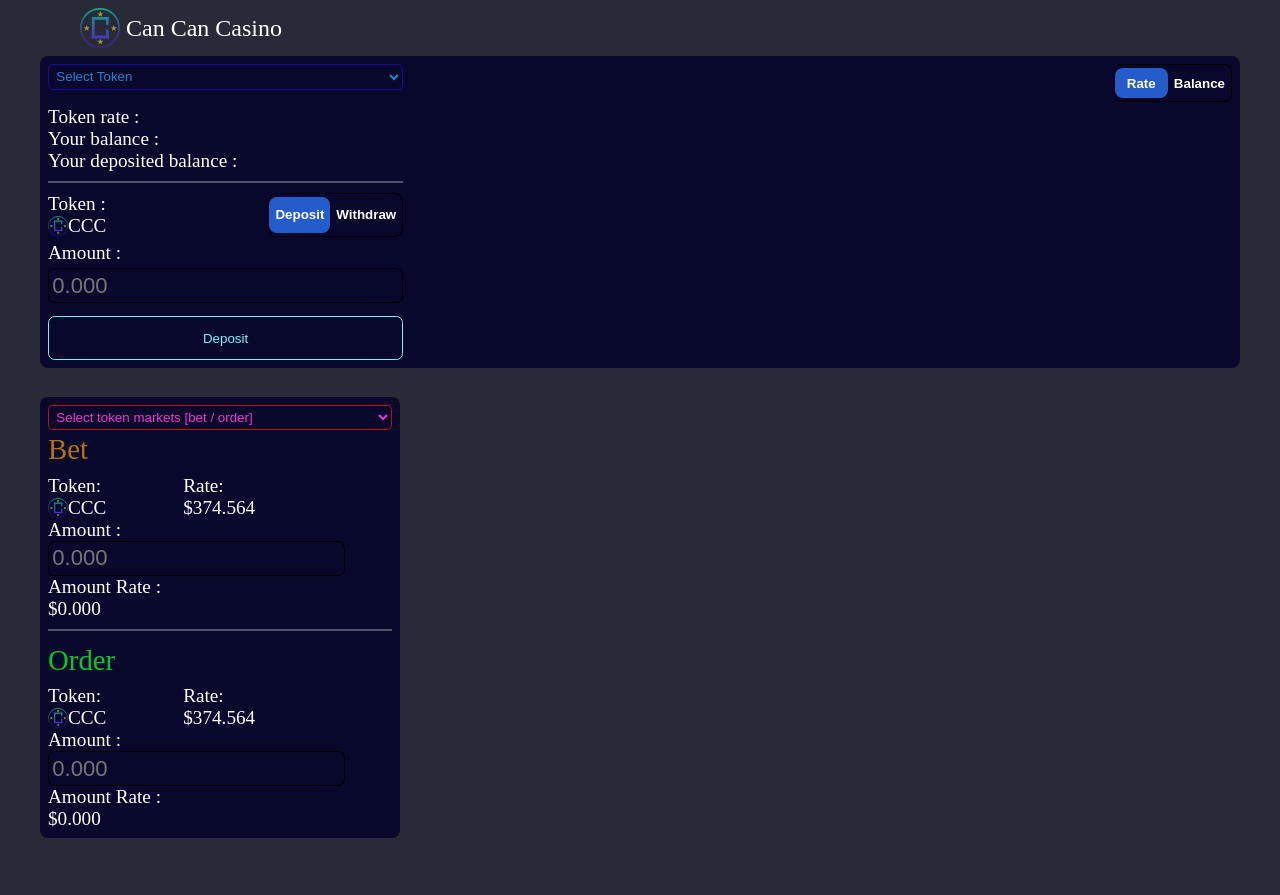
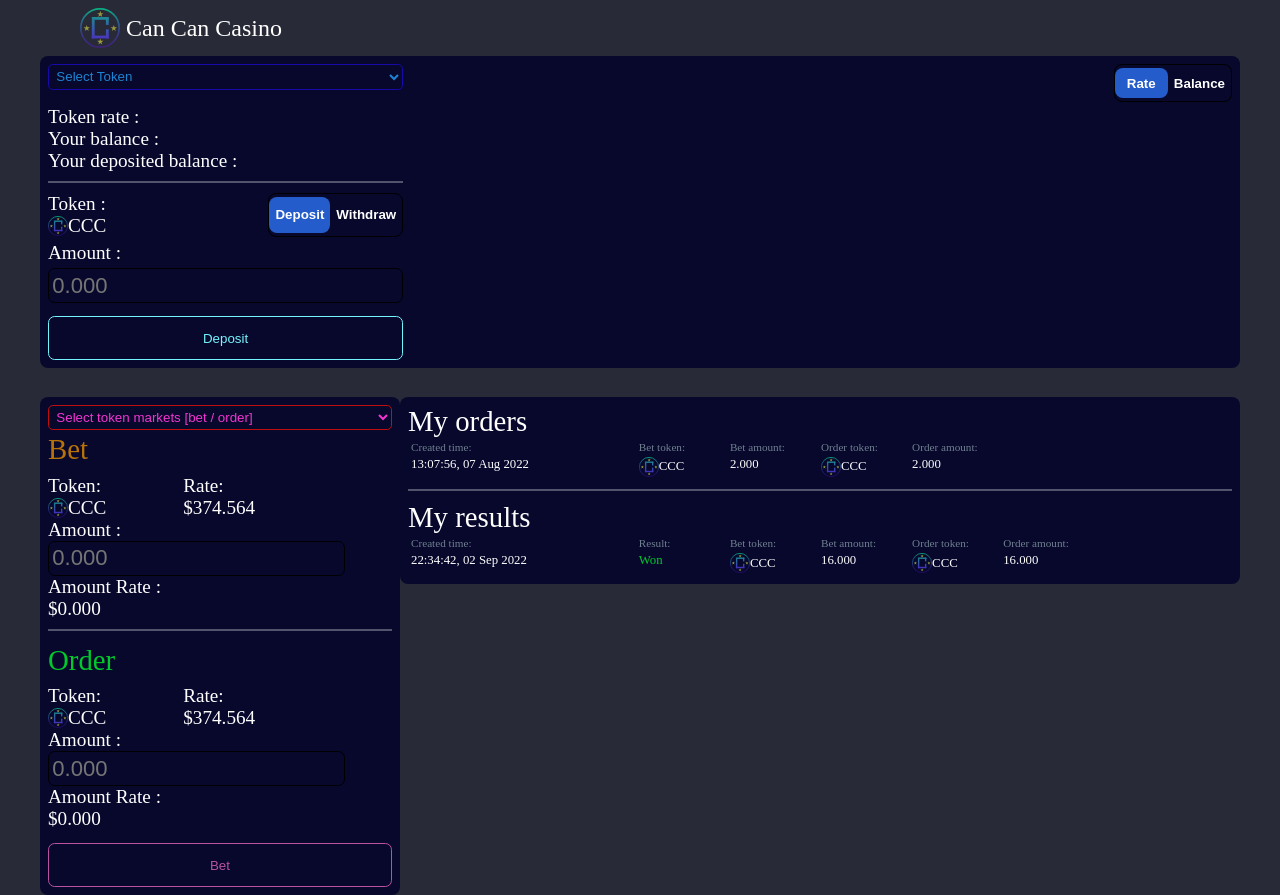
Before and after one commit to cancan007/CanCanCasino-draft, a plain HTML site: page dashboard.html in a window 1280 px wide. Before the commit the page ends 838 px from the top, so only its background shows below. Drawn offline with Linux system fonts and the light colour scheme; a web font is replaced by a local one.

Commit message:
created my-transactions-table

```diff
--- a/css/dashboard.css
+++ b/css/dashboard.css
@@ -162,6 +162,7 @@ input {
 .dashboard-main-section .bet-my-transactions-section {
     display: flex;
     align-items: flex-start;
+    justify-content: space-between;
     width: 100%;
     margin-top: 1.5em;
 }
@@ -219,3 +220,121 @@ input {
 .token1-form p {
     margin: 0;
 }
+
+.bet-form .bet-btn {
+    background: transparent;
+    border: 1px solid #b952a0;
+    color: #b952a0;
+    padding: 1em;
+    margin-top: 1em;
+    border-radius: .5em;
+    cursor: pointer;
+    width: 100%;
+}
+
+.bet-form .bet-btn:hover {
+    border: 1px solid #FA61E1;
+    color: #FA61E1;
+}
+
+.bet-form .bet-btn:focus {
+    border: 1px solid #6a0250;
+    color: #6a0250;
+}
+
+.bet-my-transactions-section .my-transactions-tabel {
+    width: 70%;
+    background-color: #07082C;
+    padding: .5rem;
+    border-radius: .5rem;
+}
+
+.my-transactions-tabel .my-orders-label {
+    font-size: 1.5em;
+    margin: 0;
+}
+
+table {
+    width: 100%;
+}
+
+table .token-logo-box {
+    display: flex;
+    align-items: center;
+}
+
+table tr {
+    display: grid;
+    justify-content: flex-start;
+    grid-template-columns: repeat(18, 1fr);
+}
+
+table tr th {
+    font-size: .7rem;
+    text-align: start;
+    font-weight: 300;
+    color: slategrey;
+}
+
+table tr td {
+    font-size: .8rem;
+    text-align: start;
+}
+
+table tr th:nth-child(1) {
+    grid-column-start: 1;
+    grid-column-end: 6;
+}
+
+table tr td:nth-child(1) {
+    grid-column: 1/6;
+}
+
+table tr th:nth-child(2) {
+    grid-column: 6/8;
+}
+
+table tr td:nth-child(2) {
+    grid-column: 6/8;
+}
+
+table tr th:nth-child(3) {
+    grid-column: 8/10;
+}
+
+table tr td:nth-child(3) {
+    grid-column: 8/10;
+}
+
+table tr th:nth-child(4) {
+    grid-column: 10/12;
+}
+
+table tr td:nth-child(4) {
+    grid-column: 10/12;
+}
+
+table tr th:nth-child(5) {
+    grid-column: 12/14;
+}
+
+table tr td:nth-child(5) {
+    grid-column: 12/14;
+}
+
+table tr th:nth-child(6) {
+    grid-column: 14/16;
+}
+
+table tr td:nth-child(6) {
+    grid-column: 14/16;
+}
+
+table tr .result-tag {
+    color: #00C92C
+}
+
+.my-transactions-tabel .my-results-label {
+    font-size: 1.5em;
+    margin: 0;
+}
--- a/dashboard.html
+++ b/dashboard.html
@@ -110,10 +110,58 @@
                         <p>Amount Rate : </p>
                         <p>$0.000</p>
                     </div>
+                    <button class="bet-btn">Bet</button>
                 </div>
                 <div class="my-transactions-tabel">
-                    <div class="my-orders-table"></div>
-                    <div class="my-results-table"></div>
+                    <div class="my-orders-table">
+                        <p class="my-orders-label">My orders</p>
+                        <table>
+                            <thead>
+                                <tr>
+                                    <th>Created time:</th>
+                                    <th>Bet token:</th>
+                                    <th>Bet amount:</th>
+                                    <th>Order token:</th>
+                                    <th>Order amount:</th>
+                                </tr>
+                            </thead>
+                            <tbody>
+                                <tr>
+                                    <td>13:07:56, 07 Aug 2022</td>
+                                    <td class="token-logo-box"><img src="images/ccc-logo.svg">CCC</td>
+                                    <td>2.000</td>
+                                    <td class="token-logo-box"><img src="images/ccc-logo.svg">CCC</td>
+                                    <td>2.000</td>
+                                </tr>
+                            </tbody>
+                        </table>
+                    </div>
+                    <hr>
+                    <div class="my-results-table">
+                        <p class="my-results-label">My results</p>
+                        <table>
+                            <thead>
+                                <tr>
+                                    <th>Created time:</th>
+                                    <th>Result:</th>
+                                    <th>Bet token:</th>
+                                    <th>Bet amount:</th>
+                                    <th>Order token:</th>
+                                    <th>Order amount:</th>
+                                </tr>
+                            </thead>
+                            <tbody>
+                                <tr>
+                                    <td>22:34:42, 02 Sep 2022</td>
+                                    <td class="result-tag">Won</td>
+                                    <td class="token-logo-box"><img src="images/ccc-logo.svg">CCC</td>
+                                    <td>16.000</td>
+                                    <td class="token-logo-box"><img src="images/ccc-logo.svg">CCC</td>
+                                    <td>16.000</td>
+                                </tr>
+                            </tbody>
+                        </table>
+                    </div>
                 </div>
             </div>
             <div class="transactions-section">
```
